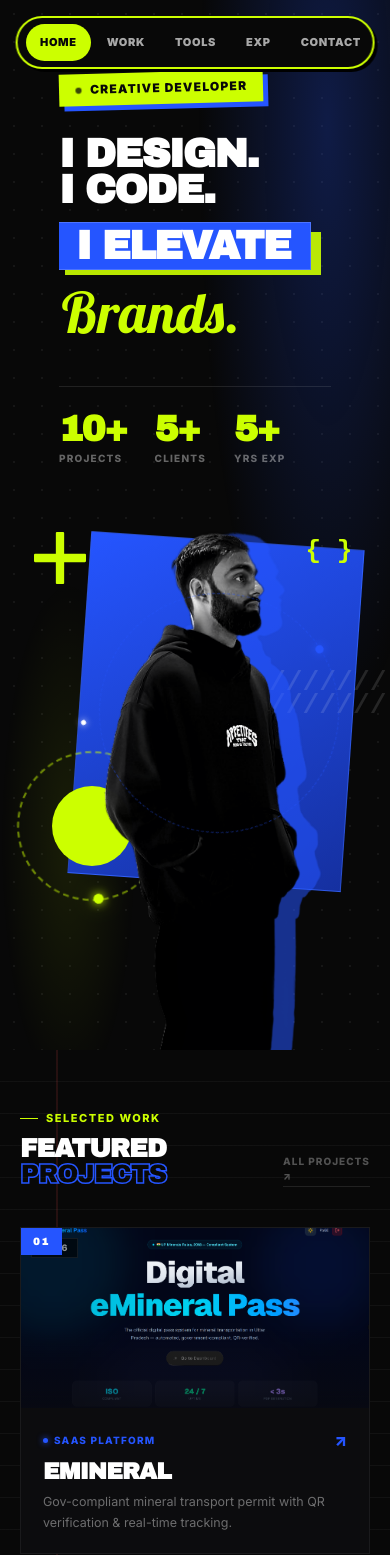
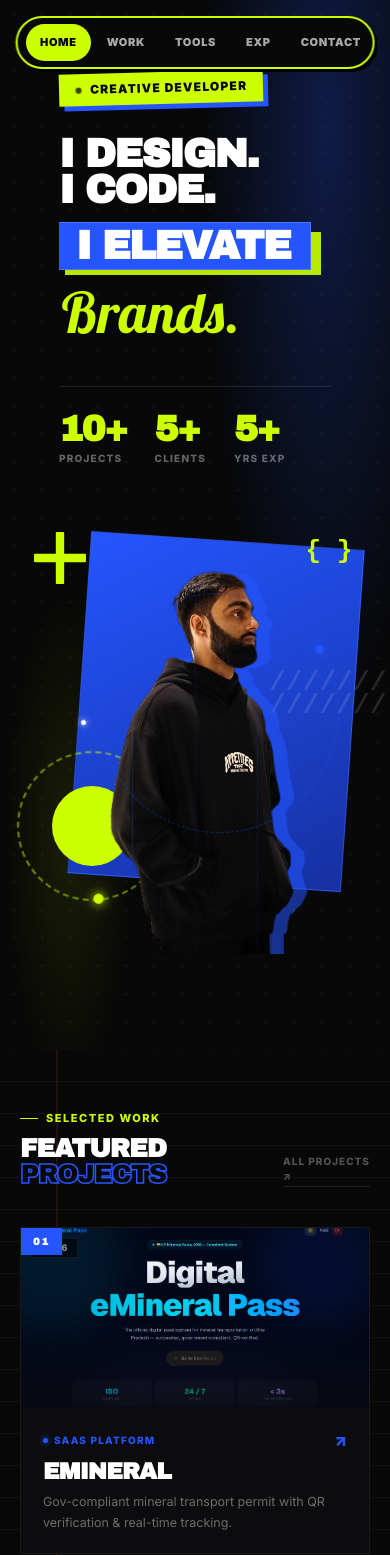
Before and after one commit to how-vaibhav/Portfolio, a React (Vite) app in the folder frontend/: page / in a window 390 px wide. Shown: the top 1555 px of the page. Built offline with nearby package versions, Linux system fonts and the light colour scheme; the HTML template or start-up script is replaced by a standard one.

Commit message:
feat: implement DevHero component with motion-based animations and responsive layout

```diff
--- a/frontend/index.html
+++ b/frontend/index.html
@@ -12,6 +12,8 @@
 
     <!-- Preload first animation frame for instantaneous reload render -->
     <link rel="preload" as="image" href="/frames/ezgif-frame-001.jpg" fetchpriority="high" />
+    <link rel="preload" as="image" href="/assets/vaibhav-hero-cutout.png" fetchpriority="high" />
+    <link rel="preload" as="image" href="/assets/footer-banner.png" fetchpriority="high" />
 
     <!-- Google Fonts -->
     <link rel="preconnect" href="https://fonts.googleapis.com" />
--- a/frontend/package.json
+++ b/frontend/package.json
@@ -9,10 +9,12 @@
     "preview": "vite preview"
   },
   "dependencies": {
+    "clsx": "^2.1.1",
     "motion": "^13.1.1",
     "react": "^18.3.1",
     "react-dom": "^18.3.1",
-    "react-router-dom": "^7.18.2"
+    "react-router-dom": "^7.18.2",
+    "tailwind-merge": "^3.6.0"
   },
   "devDependencies": {
     "@tailwindcss/vite": "^4.0.9",
--- a/frontend/src/components/Dev/DevHero.jsx
+++ b/frontend/src/components/Dev/DevHero.jsx
@@ -1,5 +1,6 @@
 import React, { useState, useEffect, useCallback } from 'react';
 import { motion, useMotionValue, useSpring, useTransform, animate } from 'motion/react';
+import { PixelImage } from '../ui/pixel-image';
 import useResponsive from './useResponsive';
 import './dev.css';
 
@@ -358,7 +359,7 @@ export default function DevHero() {
             ///////
           </motion.div>
 
-          {/* Photo */}
+          {/* Photo with advanced Pixel Reveal effect */}
           <motion.div
             initial={{ opacity: 0, y: 50 }}
             animate={{ opacity: 1, y: 0 }}
@@ -370,19 +371,17 @@ export default function DevHero() {
               pointerEvents: 'none',
               x: imgX, y: imgY,
               willChange: 'transform',
+              transform: isMobile ? 'scale(2.1) translateY(20%)' : isTablet ? 'scale(2.2) translateY(22%)' : 'scale(2.5) translateY(25%)',
+              /* Crucial Optimization: Apply the heavy shadow to the merged composition container,
+                 not the 64 individual pixel image grid elements */
+              filter: 'drop-shadow(14px 0px 0px rgba(37,85,255,0.55))',
             }}
           >
-            <img
+            <PixelImage
               src="/assets/vaibhav-hero-cutout.png"
-              alt="Vaibhav"
-              style={{
-                width: '100%', height: '100%',
-                objectFit: 'cover',
-                objectPosition: 'center top',
-                transform: isMobile ? 'scale(1.5) translateY(10%)' : 'scale(1.7) translateY(15%)',
-                /* Optimized CSS filters: Removed expensive 50px blur drop-shadow. */
-                filter: 'grayscale(100%) contrast(1.1) drop-shadow(14px 0px 0px rgba(37,85,255,0.55))',
-              }}
+              grid="6x4"
+              pixelFadeInDuration={800}
+              colorRevealDelay={1000}
             />
           </motion.div>
 
--- a/frontend/src/components/Dev/DevToolsStack.jsx
+++ b/frontend/src/components/Dev/DevToolsStack.jsx
@@ -1,5 +1,6 @@
 import React, { useState, useEffect } from 'react';
 import { Marquee } from '../ui/marquee';
+import { PixelImage } from '../ui/pixel-image';
 import useResponsive from './useResponsive';
 import './dev.css';
 
@@ -240,6 +241,7 @@ export default function DevToolsStack() {
       }}
     >
       {/* Banner image dictates the exact height on desktop, but covers on mobile to prevent squishing */}
+      <div style={{ position: 'relative', width: '100%', display: 'flex' }}>
         <img
           src="/assets/footer-banner.png"
           alt="Tools and Stack Background"
@@ -248,12 +250,20 @@ export default function DevToolsStack() {
             display: 'block',
             width: '100%',
             height: 'auto',
-          position: isMobile ? 'relative' : 'relative',
             objectFit: 'contain',
             objectPosition: 'center',
-          zIndex: 0,
+            opacity: 0, /* Hide the original but keep it for layout height */
           }}
         />
+        <div style={{ position: 'absolute', inset: 0, zIndex: 0 }}>
+          <PixelImage
+            src="/assets/footer-banner.png"
+            customGrid={{ rows: 3, cols: 12 }}
+            pixelFadeInDuration={800}
+            colorRevealDelay={1200}
+          />
+        </div>
+      </div>
 
       {/* Content wrapper layered exactly over the image on desktop, below on mobile */}
       <div
--- /dev/null
+++ b/frontend/src/components/ui/pixel-image.jsx
@@ -0,0 +1,107 @@
+import { useEffect, useMemo, useState } from "react"
+import { cn } from "../../lib/utils"
+
+const DEFAULT_GRIDS = {
+  "6x4": { rows: 4, cols: 6 },
+  "8x8": { rows: 8, cols: 8 },
+  "8x3": { rows: 3, cols: 8 },
+  "4x6": { rows: 6, cols: 4 },
+  "3x8": { rows: 8, cols: 3 },
+}
+
+export const PixelImage = ({
+  src,
+  grid = "6x4",
+  grayscaleAnimation = true,
+  pixelFadeInDuration = 1000,
+  maxAnimationDelay = 1200,
+  colorRevealDelay = 1300,
+  customGrid,
+}) => {
+  const [isVisible, setIsVisible] = useState(false)
+  const [showColor, setShowColor] = useState(false)
+
+  const MIN_GRID = 1
+  const MAX_GRID = 16
+
+  const { rows, cols } = useMemo(() => {
+    const isValidGrid = (g) => {
+      if (!g) return false
+      const { rows, cols } = g
+      return (
+        Number.isInteger(rows) &&
+        Number.isInteger(cols) &&
+        rows >= MIN_GRID &&
+        cols >= MIN_GRID &&
+        rows <= MAX_GRID &&
+        cols <= MAX_GRID
+      )
+    }
+
+    return isValidGrid(customGrid) ? customGrid : DEFAULT_GRIDS[grid]
+  }, [customGrid, grid])
+
+  useEffect(() => {
+    setIsVisible(true)
+    const colorTimeout = setTimeout(() => {
+      setShowColor(true)
+    }, colorRevealDelay)
+    return () => clearTimeout(colorTimeout)
+  }, [colorRevealDelay])
+
+  const pieces = useMemo(() => {
+    const total = rows * cols
+    return Array.from({ length: total }, (_, index) => {
+      const row = Math.floor(index / cols)
+      const col = index % cols
+
+      const clipPath = `polygon(
+        ${col * (100 / cols)}% ${row * (100 / rows)}%,
+        ${(col + 1) * (100 / cols)}% ${row * (100 / rows)}%,
+        ${(col + 1) * (100 / cols)}% ${(row + 1) * (100 / rows)}%,
+        ${col * (100 / cols)}% ${(row + 1) * (100 / rows)}%
+      )`
+
+      const delay = Math.random() * maxAnimationDelay
+      return {
+        clipPath,
+        delay,
+      }
+    })
+  }, [rows, cols, maxAnimationDelay])
+
+  return (
+    <div className="relative h-full w-full select-none">
+      {pieces.map((piece, index) => (
+        <div
+          key={index}
+          className={cn(
+            "absolute inset-0 transition-all ease-out",
+            isVisible ? "opacity-100" : "opacity-0"
+          )}
+          style={{
+            clipPath: piece.clipPath,
+            transitionDelay: `${piece.delay}ms`,
+            transitionDuration: `${pixelFadeInDuration}ms`,
+          }}
+        >
+          <img
+            src={src}
+            alt={`Pixel piece ${index + 1}`}
+            className={cn(
+              "z-1 object-cover w-full h-full",
+              grayscaleAnimation && (showColor ? "grayscale-0" : "grayscale")
+            )}
+            style={{
+              objectPosition: 'center top',
+              transition: grayscaleAnimation
+                ? `filter ${pixelFadeInDuration}ms cubic-bezier(0.4, 0, 0.2, 1)`
+                : "none",
+            }}
+            draggable={false}
+          />
+        </div>
+      ))}
+    </div>
+  )
+}
--- /dev/null
+++ b/frontend/src/lib/utils.js
@@ -0,0 +1,6 @@
+import { clsx } from "clsx";
+import { twMerge } from "tailwind-merge";
+
+export function cn(...inputs) {
+  return twMerge(clsx(inputs));
+}
```
Also changed, not shown: frontend/public/assets/vaibhav-hero-cutout.png, 1 other file (tests, documents, lock files or other folders). Lines whose indentation alone changed are shown as unchanged.
